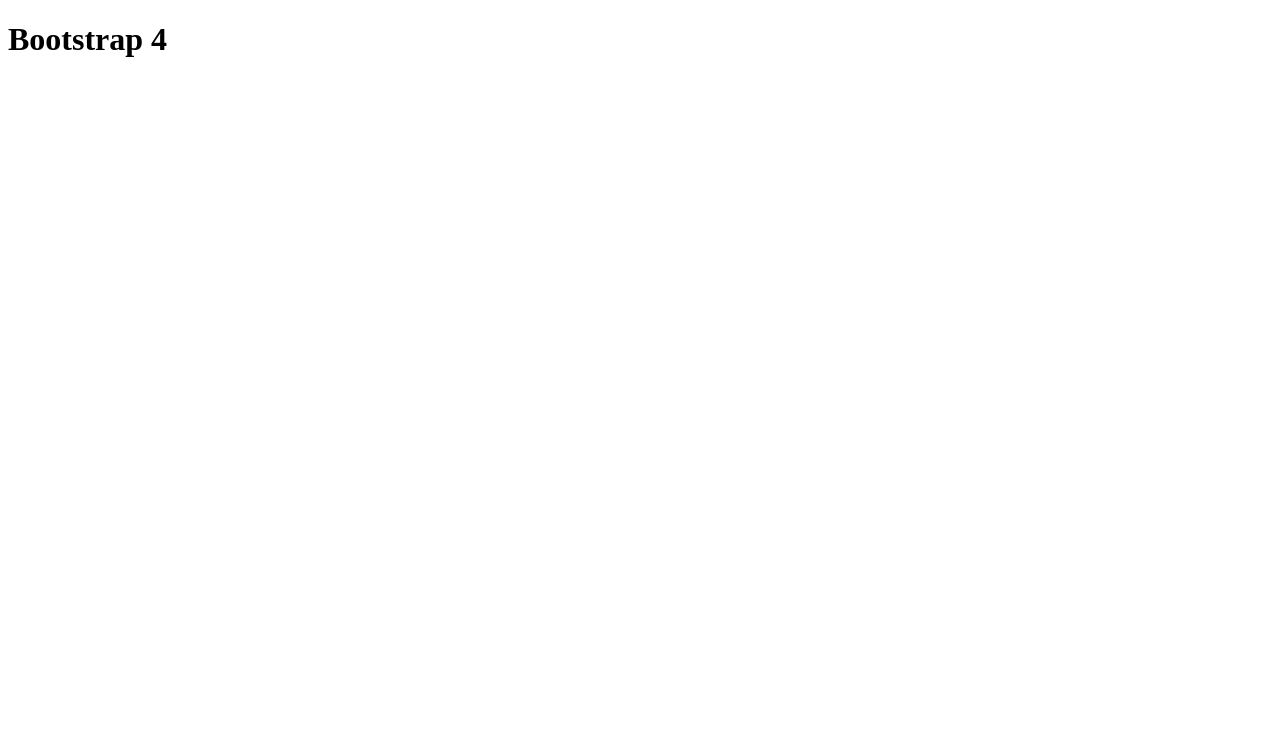
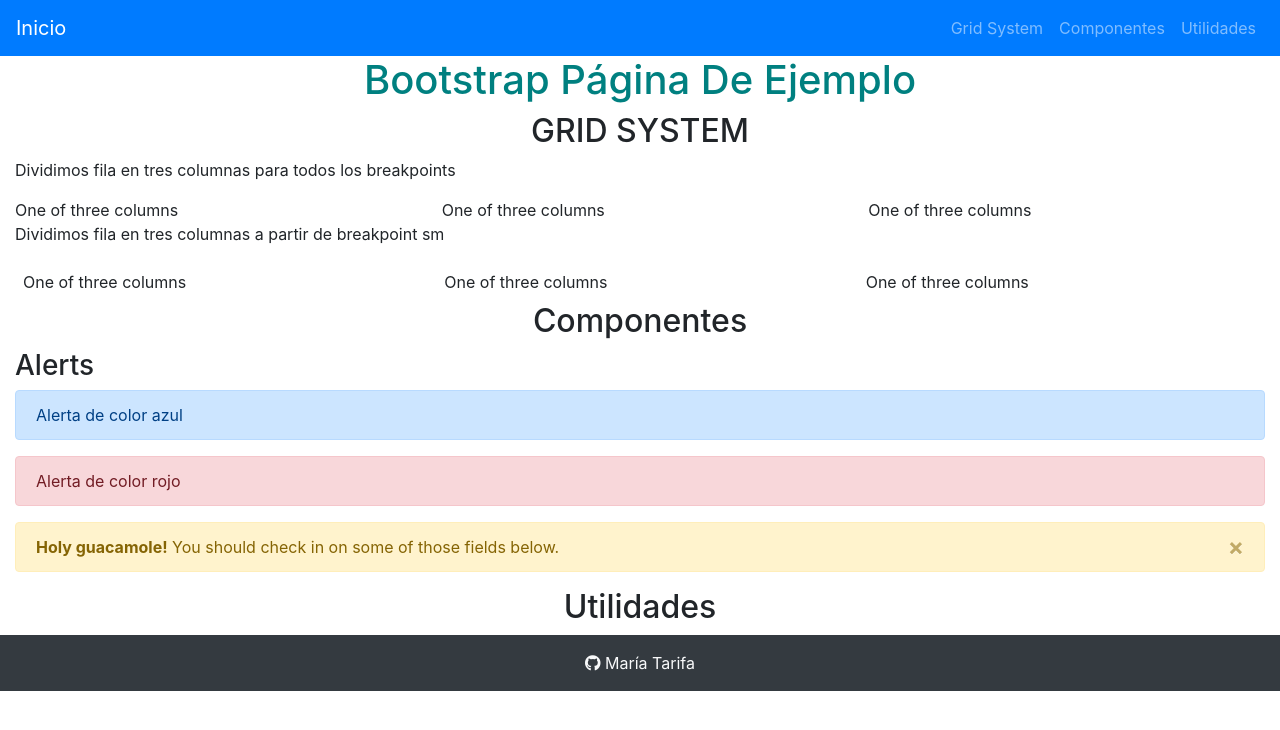
Before and after one commit to MariaAlba/bootstrap, a plain HTML site: page index.html in a window 1280 px wide. Drawn offline with nearby package versions, Linux system fonts and the light colour scheme.

Commit message:
componentes,grid,utilidades

```diff
--- /dev/null
+++ b/css/styles.css
@@ -0,0 +1,50 @@
+/*
+    Nuestro fichero de CSS
+*/
+
+h1,h2,h3,h4,h5,h6 {
+    text-transform: capitalize;
+}
+
+h1 {
+    color:teal;
+}
+
+/* main:before{
+    content:"Mobile first";
+} */
+
+/* .col, .col-sm{
+    border:1px solid #333;
+    background-color: #ddd;
+    padding: 20px;
+} */
+
+/* Small devices (landscape phones, 576px and up)
+@media (min-width: 576px) {
+
+    main:before{
+        content:"Small device 576";
+    }
+}*/
+
+/* Medium devices (tablets, 768px and up)
+@media (min-width: 768px) {
+    main:before{
+        content:"Medium device 768";
+    }
+}*/
+
+/* Large devices (desktops, 992px and up)
+@media (min-width: 992px) {
+    main:before{
+        content:"Large device 992";
+    }
+ }*/
+
+/* Extra large devices (large desktops, 1200px and up)*/
+/* @media (min-width: 1200px) {
+    main:before{
+        content:"Extra large device 1200";
+    }
+ } */
--- a/index.html
+++ b/index.html
@@ -1,12 +1,150 @@
-<!DOCTYPE html>
-<html lang="en">
+<!doctype html>
+<html lang="es">
+
 <head>
-    <meta charset="UTF-8">
-    <meta name="viewport" content="width=device-width, initial-scale=1.0">
-    <meta http-equiv="X-UA-Compatible" content="ie=edge">
-    <title>Document</title>
+    <!-- Required meta tags -->
+    <meta charset="utf-8">
+    <meta name="viewport" content="width=device-width, initial-scale=1, shrink-to-fit=no, user-scalable=no">
+
+    <!--font-awesome-->
+    <link rel="stylesheet" href="https://cdnjs.cloudflare.com/ajax/libs/font-awesome/5.11.2/css/all.css" />
+
+    <!-- Bootstrap CSS -->
+    <link rel="stylesheet" href="https://stackpath.bootstrapcdn.com/bootstrap/4.3.1/css/bootstrap.min.css"
+        integrity="sha384-ggOyR0iXCbMQv3Xipma34MD+dH/1fQ784/j6cY/iJTQUOhcWr7x9JvoRxT2MZw1T" crossorigin="anonymous">
+
+    <!-- Custom css-->
+    <link rel="stylesheet" href="css/styles.css">
+    <title>Hello, world!</title>
 </head>
+
 <body>
-    <h1>Bootstrap 4</h1>
+    <nav class="navbar navbar-expand-lg navbar-dark bg-primary">
+        <a class="navbar-brand" href="index.html">Inicio</a>
+        <button class="navbar-toggler" type="button" data-toggle="collapse" data-target="#navbarSupportedContent"
+            aria-controls="navbarSupportedContent" aria-expanded="false" aria-label="Toggle navigation">
+            <span class="navbar-toggler-icon"></span>
+        </button>
+
+        <div class="collapse navbar-collapse justify-content-end" id="navbarSupportedContent">
+            <ul class="navbar-nav">
+                <li class="nav-item">
+                    <a class="nav-link" href="grid.html">Grid System <span class="sr-only">(current)</span></a>
+                </li>
+                <li class="nav-item">
+                    <a class="nav-link" href="componentes.html">Componentes</a>
+                </li>
+                <li class="nav-item">
+                    <a class="nav-link" href="utilidades.html">Utilidades</a>
+                </li>
+            </ul>
+        </div>
+
+
+    </nav>
+
+    <main class="container-fluid ">
+
+        <!-- <div class="row">
+        <div class="col"> -->
+
+        <!-- </div>
+    </div> -->
+
+        <div class="row">
+            <div class="col text-center">
+                <h1>Bootstrap página de ejemplo</h1>
+            </div>
+        </div>
+
+        <section>
+            <div class="row">
+                <div class="col text-center">
+                    <h2>GRID SYSTEM</h2>
+                </div>
+            </div>
+            <p>Dividimos fila en tres columnas para todos los breakpoints</p>
+            <div class="row">
+                <div class="col">
+                    One of three columns
+                </div>
+                <div class="col">
+                    One of three columns
+                </div>
+                <div class="col">
+                    One of three columns
+                </div>
+            </div>
+
+
+            <p>Dividimos fila en tres columnas a partir de breakpoint sm</p>
+            <div class="row p-2">
+                <div class="col-sm">
+                    One of three columns
+                </div>
+                <div class="col-sm">
+                    One of three columns
+                </div>
+                <div class="col-sm">
+                    One of three columns
+                </div>
+            </div>
+        </section>
+
+        <section>
+            <div class="row">
+                <div class="col text-center">
+                    <h2>componentes</h2>
+                </div>
+            </div>
+            <h3>Alerts</h3>
+            <div class="alert alert-primary" role="alert">
+                Alerta de color azul
+            </div>
+
+            <div class="alert alert-danger" role="alert">
+                Alerta de color rojo
+            </div>
+
+            <div class="alert alert-warning alert-dismissible fade show" role="alert">
+                <strong>Holy guacamole!</strong> You should check in on some of those fields below.
+                <button type="button" class="close" data-dismiss="alert" aria-label="Close">
+                    <span aria-hidden="true">&times;</span>
+                </button>
+            </div>
+
+        </section>
+
+        <section>
+            <div class="row">
+                <div class="col text-center">
+                    <h2>utilidades</h2>
+                </div>
+
+            </div>
+        </section>
+
+    </main>
+
+    <footer class="footer py-3 bg-dark text-center">
+        <span class="text-light">
+            <a href="https://github.com/MariaAlba/helloweb" target="_blank" class="text-light">
+                <span class="fab fa-github"></span> María Tarifa
+            </a>
+        </span>
+    </footer>
+
+    <!-- Optional JavaScript -->
+    <!-- jQuery first, then Popper.js, then Bootstrap JS -->
+    <script src="https://code.jquery.com/jquery-3.3.1.slim.min.js"
+        integrity="sha384-q8i/X+965DzO0rT7abK41JStQIAqVgRVzpbzo5smXKp4YfRvH+8abtTE1Pi6jizo"
+        crossorigin="anonymous"></script>
+    <script src="https://cdnjs.cloudflare.com/ajax/libs/popper.js/1.14.7/umd/popper.min.js"
+        integrity="sha384-UO2eT0CpHqdSJQ6hJty5KVphtPhzWj9WO1clHTMGa3JDZwrnQq4sF86dIHNDz0W1"
+        crossorigin="anonymous"></script>
+    <script src="https://stackpath.bootstrapcdn.com/bootstrap/4.3.1/js/bootstrap.min.js"
+        integrity="sha384-JjSmVgyd0p3pXB1rRibZUAYoIIy6OrQ6VrjIEaFf/nJGzIxFDsf4x0xIM+B07jRM"
+        crossorigin="anonymous"></script>
 </body>
+
 </html>
```
Also changed, not shown: componentes.html (added, +53 -0 lines), grid.html (added, +53 -0 lines), utilidades.html (added, +53 -0 lines).
